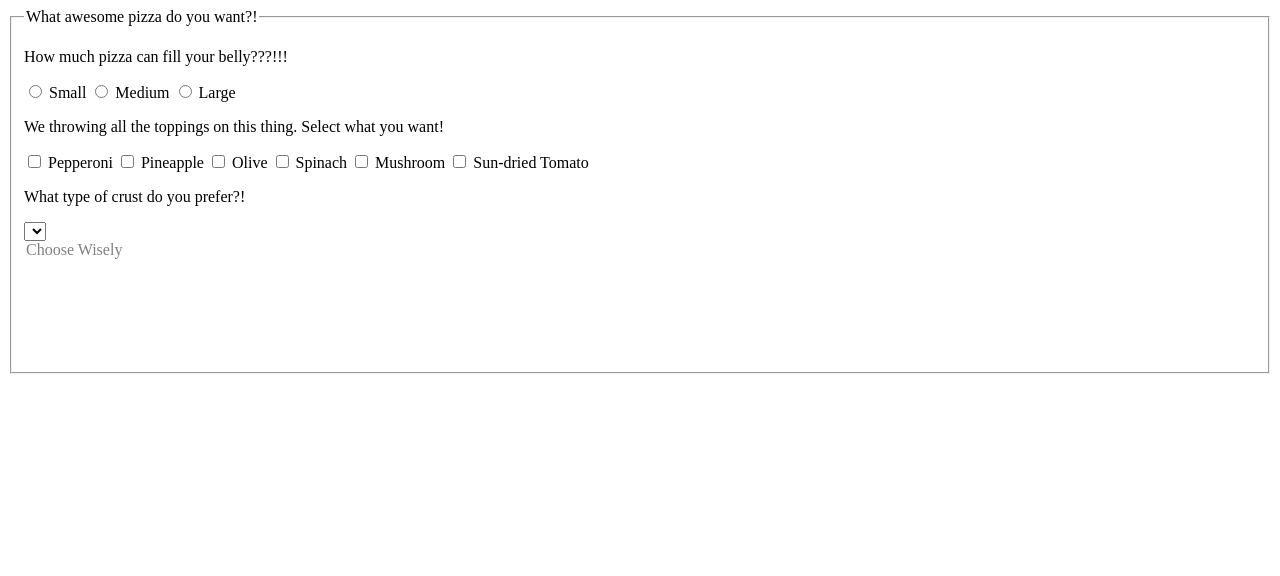
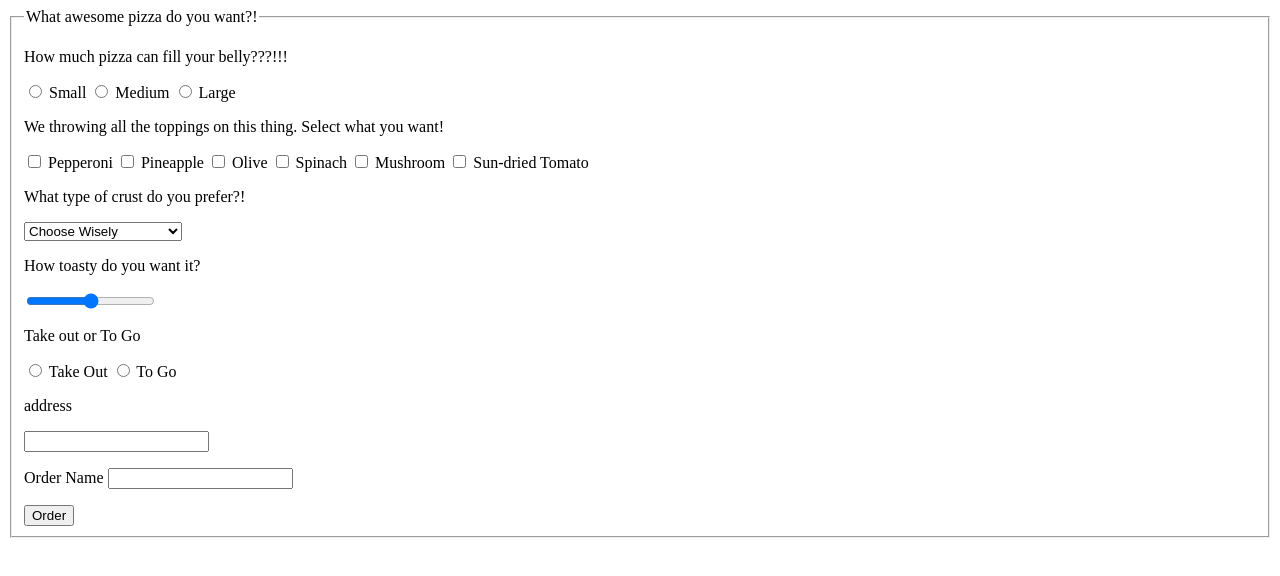
Before and after one commit to SmitharyZach/ProgrammingFundementals, a plain HTML site: page html101/pizzaform.html in a window 1280 px wide. Drawn offline with Linux system fonts and the light colour scheme.

Commit message:
updates hw

```diff
--- a/html101/pizzaform.html
+++ b/html101/pizzaform.html
@@ -27,14 +27,28 @@
                     <label for="mushroom">Mushroom</label>
                     <input type="checkbox" id="sundriedtomato" name="sundriedtomato" value="sundriedtomato">
                     <label for="sundriedtomato">Sun-dried Tomato</label>
-                <p></p><label for="crust-select">What type of crust do you prefer?!</label></p>
-                <select name="crust" id="crust-select"></select>
-                <option value="" disabled selected>Choose Wisely</option>
-                <option value=""></option>
-                <option value=""></option>
-                <option value=""></option>
-                <option value=""></option>
-                <option value=""></option>
+                <p><label for="crust-select">What type of crust do you prefer?!</label></p>
+                    <select name="crust" id="crust-select">
+                    <option value="" disabled selected>Choose Wisely</option>
+                    <option value="">Super Thin</option>
+                    <option value="">Thin</option>
+                    <option value="">Regular</option>
+                    <option value="">Deep Dish</option>
+                    <option value="">The Deepest of Dishes</option>
+            </select>
+            <p><label for="cookTime">How toasty do you want it?</label></p>
+            <input type="range" id="cookTime" min="0" max="60">
+            <p>Take out or To Go</p>
+                <input id="size" type="radio" name="Order">
+                <label for="size">Take Out</label>
+                <input id="size" type="radio" name="Order">
+                <label for="size">To Go</label>
+            <p><label for="address">address</label></p>
+                <input type="text" id="address">
+            <p><label for="name">Order Name</label>
+                <input type="text" id="name">
+            </p>
+            <input type="submit" id="submit-button" value="Order">
         </fieldset>
         </form>
     </body>
```
Also changed, not shown: html101/orderFinished.html (added, +12 -0 lines).
